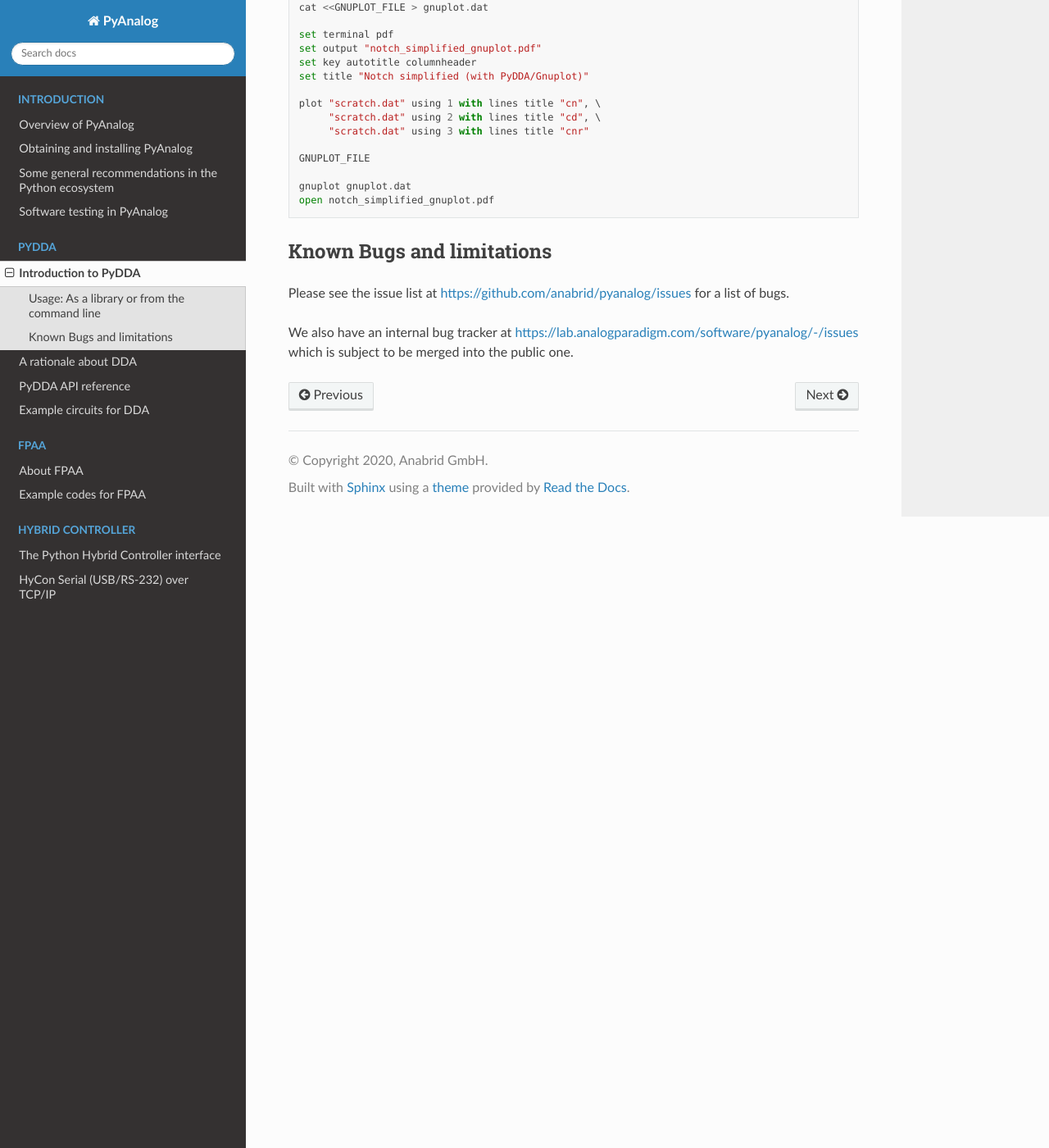
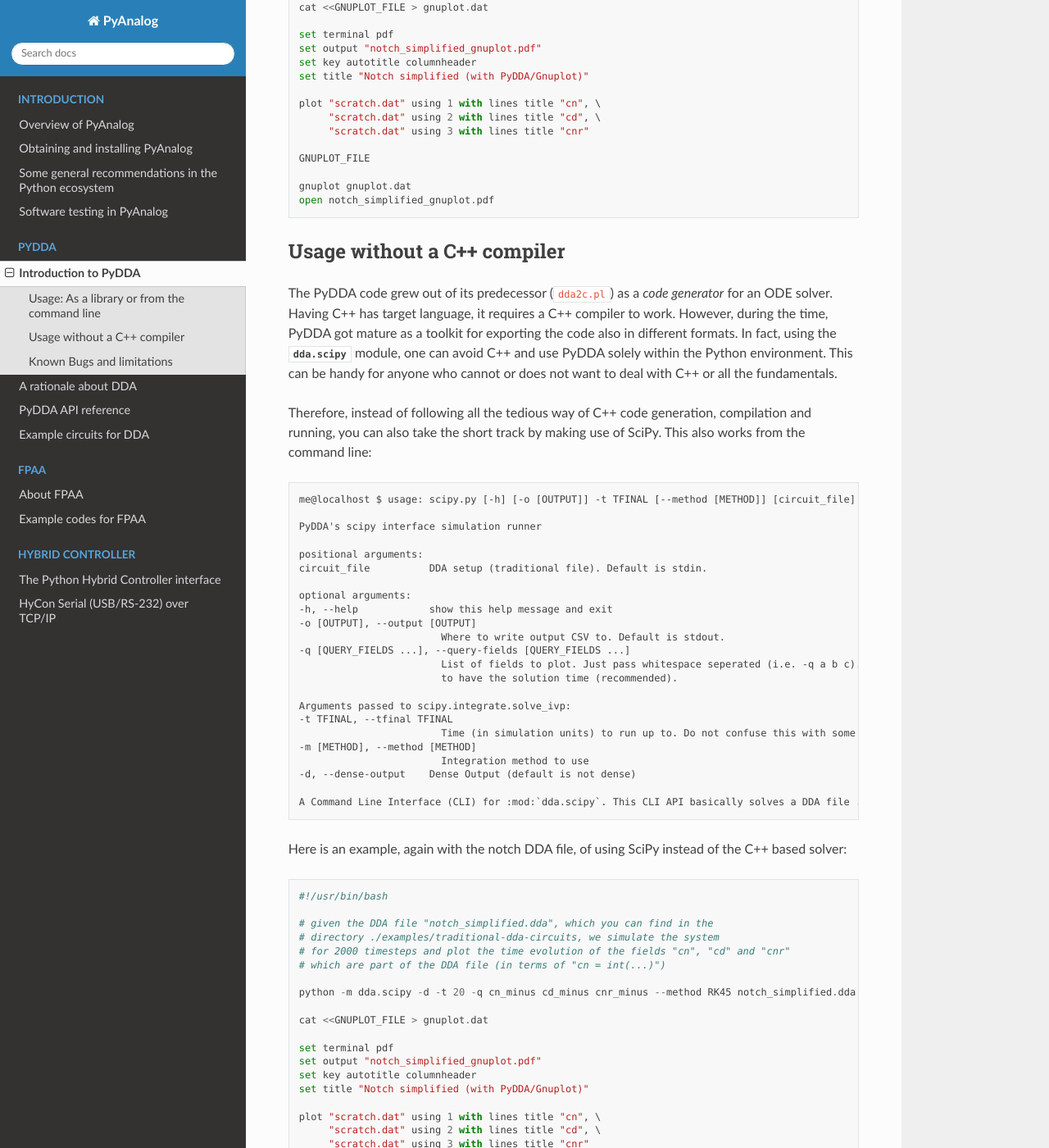
Before and after one commit to anabrid/pyanalog, a Sphinx documentation site: the page built from doc/dda-intro.rst, in a window 1280 px wide and 1400 px high, scrolled down 1345 px. Shown: the whole window at 82% size. Built offline with Sphinx 7.4.7 and the Read the Docs theme 2.0.0, drawn with Linux system fonts in a browser that asks for light colours; pages that are not in the unit, such as notebooks, are missing from menus; some of the changed text lies outside the part shown.

Commit message:
DDA Docs/Scipy interface: Highlighting (and improving) the CLI.
I actually forgot that I once wrote a CLI for the Scipy based solver.

```diff
--- a/doc/dda-intro.rst
+++ b/doc/dda-intro.rst
@@ -13,7 +13,8 @@ implementation is the *abstract syntax tree* level of circuit representation.
 The syntax tree representation allows for fine-grained manipulations of
 terms where the older Perl code could only apply regular expressions.
 
-This code can replace the old ``dda2c.pl`` Perl implementation. It is a
+This code can replace the old ``dda2c.pl`` Perl implementation
+(see ``misc/`` directory for it's code). It is a
 standalone Python 3 code with no third party dependencies. It generates
 standalone C++ code with no dependencies (not even on the old ``dda.h``).
 
@@ -59,13 +60,13 @@ without writing a single line of Python:
 
     #!/usr/bin/bash
 
-    # given the DDA file "notch_simplified.dda", we simulate the system
+    # given the DDA file "notch_simplified.dda", which you can find in the
+    # directory ./examples/traditional-dda-circuits, we simulate the system
     # for 2000 timesteps and plot the time evolution of the fields "cn", "cd" and "cnr"
     # which are part of the DDA file (in terms of "cn = int(...)")
 
     python -m dda notch_simplified.dda C --output notch_simplified.cc
     g++ --std=c++17  notch_simplified.cc -onotch_simplified.exe
-
     ./notch_simplified.exe --max_iterations=2000 --skip_header=1  cn cd cnr  > scratch.dat
 
     cat <<GNUPLOT_FILE > gnuplot.dat
@@ -85,6 +86,83 @@ without writing a single line of Python:
     open notch_simplified_gnuplot.pdf
 
 
+Usage without a C++ compiler
+----------------------------
+
+The PyDDA code grew out of its predecessor (``dda2c.pl``) as a *code generator*
+for an ODE solver. Having C++ has target language, it requires a C++ compiler
+to work. However, during the time, PyDDA got mature as a toolkit for exporting
+the code also in different formats. In fact, using the :mod:`dda.scipy`
+module, one can avoid C++ and use PyDDA solely within the Python environment.
+This can be handy for anyone who cannot or does not want to deal with C++
+or all the fundamentals.
+
+Therefore, instead of following all the tedious way of C++ code generation,
+compilation and running, you can also take the short track by making use of
+SciPy. This also works from the command line:
+
+
+::
+
+    me@localhost $ usage: scipy.py [-h] [-o [OUTPUT]] -t TFINAL [--method [METHOD]] [circuit_file]
+
+    PyDDA's scipy interface simulation runner
+
+    positional arguments:
+    circuit_file          DDA setup (traditional file). Default is stdin.
+
+    optional arguments:
+    -h, --help            show this help message and exit
+    -o [OUTPUT], --output [OUTPUT]
+                            Where to write output CSV to. Default is stdout.
+    -q [QUERY_FIELDS ...], --query-fields [QUERY_FIELDS ...]
+                            List of fields to plot. Just pass whitespace seperated (i.e. -q a b c). Also add 't' if you want
+                            to have the solution time (recommended).
+
+    Arguments passed to scipy.integrate.solve_ivp:
+    -t TFINAL, --tfinal TFINAL
+                            Time (in simulation units) to run up to. Do not confuse this with some iteration counter.
+    -m [METHOD], --method [METHOD]
+                            Integration method to use
+    -d, --dense-output    Dense Output (default is not dense)
+
+    A Command Line Interface (CLI) for :mod:`dda.scipy`. This CLI API basically solves a DDA file ...
+
+Here is an example, again with the notch DDA file, of using SciPy instead of the C++ based
+solver:
+
+::
+
+    #!/usr/bin/bash
+
+    # given the DDA file "notch_simplified.dda", which you can find in the
+    # directory ./examples/traditional-dda-circuits, we simulate the system
+    # for 2000 timesteps and plot the time evolution of the fields "cn", "cd" and "cnr"
+    # which are part of the DDA file (in terms of "cn = int(...)")
+
+    python -m dda.scipy -d -t 20 -q cn_minus cd_minus cnr_minus --method RK45 notch_simplified.dda > scratch.dat
+
+    cat <<GNUPLOT_FILE > gnuplot.dat
+
+    set terminal pdf
+    set output "notch_simplified_gnuplot.pdf"
+    set key autotitle columnheader
+    set title "Notch simplified (with PyDDA/Gnuplot)"
+
+    plot "scratch.dat" using 1 with lines title "cn", \
+         "scratch.dat" using 2 with lines title "cd", \
+         "scratch.dat" using 3 with lines title "cnr"
+
+    GNUPLOT_FILE
+
+    gnuplot gnuplot.dat
+    open notch_simplified_gnuplot.pdf
+
+Note that the naming of the columns is different to the top example, since you can only
+access the *evolution quantities*, whcih are called ``cn_minus`` here, while ``cn`` is a
+deviated quantity. More details on these limitations can be found in the description of
+the :mod:`dda.scipy` module.
+
 
 Known Bugs and limitations
 --------------------------
```
Also changed, not shown: other parts of doc/dda-intro.rst (+1 -1 lines), 2 other files.
